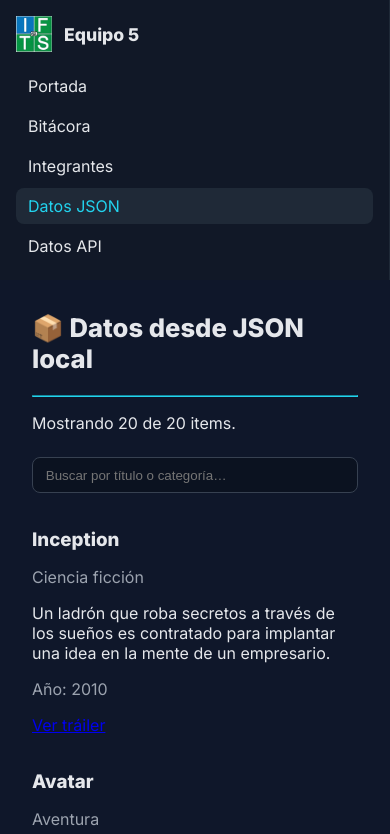
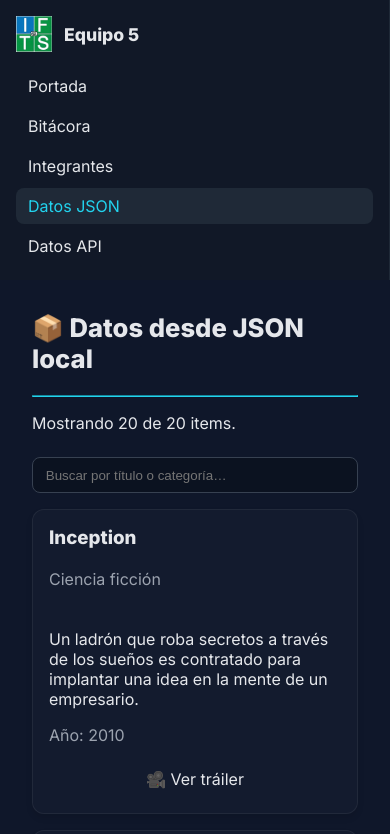
Before and after one commit to GabyA0714/TP2_React_SPA_Equipo5, a React (Vite) app: page /datos-locales in a window 390 px wide. Shown: the top 834 px of the page. Built offline with nearby package versions, Linux system fonts and the light colour scheme.

Commit message:
Arreglo Estilos

```diff
--- a/src/components/Card.jsx
+++ b/src/components/Card.jsx
@@ -1,19 +1,21 @@
+import styles from './Card.module.css';
+
 export default function Card({ title, subtitle, img, trailer, children }) {
   return (
-    <article className="card">
-      {img && <img src={img} alt={title} />}
-      <div className="card-body">
-        <h3>{title}</h3>
-        {subtitle && <p className="muted">{subtitle}</p>}
-        <div className="card-content">{children}</div>
+    <article className={styles.card}>
+      {img && <img src={img} alt={title} className={styles.image} />}
+      <div className={styles.body}>
+        <h3 className={styles.title}>{title}</h3>
+        {subtitle && <p className={styles.subtitle}>{subtitle}</p>}
+        <div className={styles.content}>{children}</div>
         {trailer && (
           <a
             href={trailer}
             target="_blank"
             rel="noopener noreferrer"
-            className="btn"
+            className={styles.videoBtn}
           >
-            Ver tráiler
+            🎥 Ver tráiler
           </a>
         )}
       </div>
--- a/src/components/Card.module.css
+++ b/src/components/Card.module.css
@@ -1,19 +1,58 @@
 .card {
-  background: rgba(255,255,255,.02);
-  border: 1px solid rgba(255,255,255,.06);
+  background: rgba(255, 255, 255, .02);
+  border: 1px solid rgba(255, 255, 255, .06);
   border-radius: var(--space-md);
   overflow: hidden;
+  box-shadow: var(--shadow-md);
+  transition: var(--transition-fast);
+  display: flex;
+  flex-direction: row;
+  align-items: stretch;
+  max-width: 700px;
+  min-height: 180px;
 }
 
+.card:hover {
+  box-shadow: var(--shadow-lg);
+  transform: translateY(-2px);
+  border-color: var(--brand);
+}
+
+
 .image {
-  width: 100%;
-  height: 180px;
+  width: 200px;
+  height: 100%;
   object-fit: cover;
   display: block;
+  border-right: 1px solid rgba(255, 255, 255, 0.08);
+}
+
+.videoBtn {
+  display: inline-flex;
+  align-items: center;
+  gap: var(--space-xs);
+  padding: var(--space-sm) var(--space-md);
+  background-color: var(--brand-dark);
+  color: var(--text);
+  border-radius: var(--radius-sm);
+  text-decoration: none;
+  font-weight: var(--font-weight-bold);
+  transition: background-color var(--transition-fast);
+  margin-top: auto;
+  align-self: flex-start;
+}
+
+.videoBtn:hover {
+  background-color: var(--brand);
+  color: var(--bg);
 }
 
 .body {
   padding: var(--space-lg);
+  display: flex;
+  flex-direction: column;
+  flex: 1;
+  justify-content: space-between;
 }
 
 .title {
@@ -26,4 +65,29 @@
 
 .content {
   margin-top: var(--space-sm);
+  flex: 1;
+  margin-bottom: auto;
 }
+
+
+@media (max-width: 1000px) {
+
+  .card {
+    flex-direction: column;
+    max-width: 100%;
+    min-height: unset;
+  }
+
+  .image {
+    width: 100%;
+    height: 180px;
+    border-right: none;
+    border-bottom: 1px solid rgba(255, 255, 255, 0.08);
+  }
+
+  .videoBtn {
+    align-self: stretch;
+    text-align: center;
+    justify-content: center;
+  }
+}
--- a/src/styles/tokens.css
+++ b/src/styles/tokens.css
@@ -20,6 +20,14 @@
     --radius-lg: 1rem;
     --radius-xl: 2rem;
 
+    /* Shadows */
+    --shadow-sm: 0 1px 2px rgba(0, 0, 0, 0.05);
+    --shadow-md: 0 4px 6px rgba(0, 0, 0, 0.1);
+    --shadow-lg: 0 10px 15px rgba(0, 0, 0, 0.15);
+
+    /* Transitions */
+    --transition-fast: all 0.2s ease-in-out;
+
     /* Fonts */
     --font-size-base: 1rem;
     --font-size-lg: 1.1rem;
```
